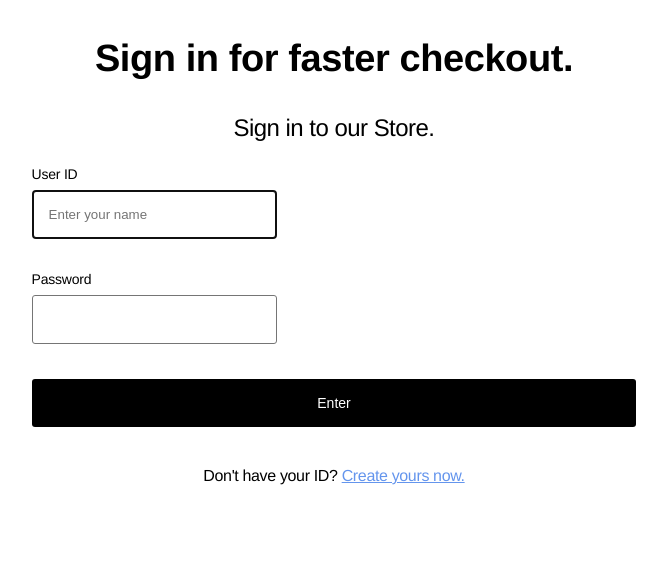
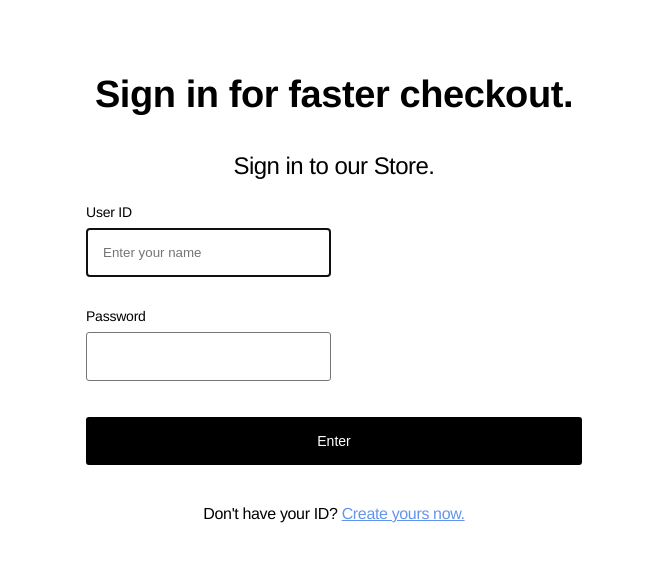
Before and after one commit to 2018155010/HomeworkRepository, a plain HTML site: page LAB2/login.html in a window 1280 px wide. Shown: the whole page, without its empty margins (306-973 px from the left). Drawn offline with Linux system fonts and the light colour scheme.

Commit message:
Update main.css

```diff
--- a/LAB2/main.css
+++ b/LAB2/main.css
@@ -3,17 +3,17 @@ html{
 }
 body{
     align-items: center;
-    padding-left: 10%;
-    padding-right: 10%;
+    padding-left: 30%;
+    padding-right: 30%;
+    padding-top: 2%;
 }
 div{
     display: block;
     float: center;
     text-align: left;
-    margin-left: 20%;
-    margin-right: 20%;
     margin-top: 10px;
     margin-bottom: 10px;
+
     padding-top: 4px;
     padding-bottom: 4px;
 }
@@ -30,7 +30,7 @@ div{
 h1{
     font-size: 38px;
     font-weight: bold;
-    line-height: 1.0;
+    line-height: 1.115;
     text-align: center;
     letter-spacing: -0.011em;
     margin-bottom: -0.100em;
```
